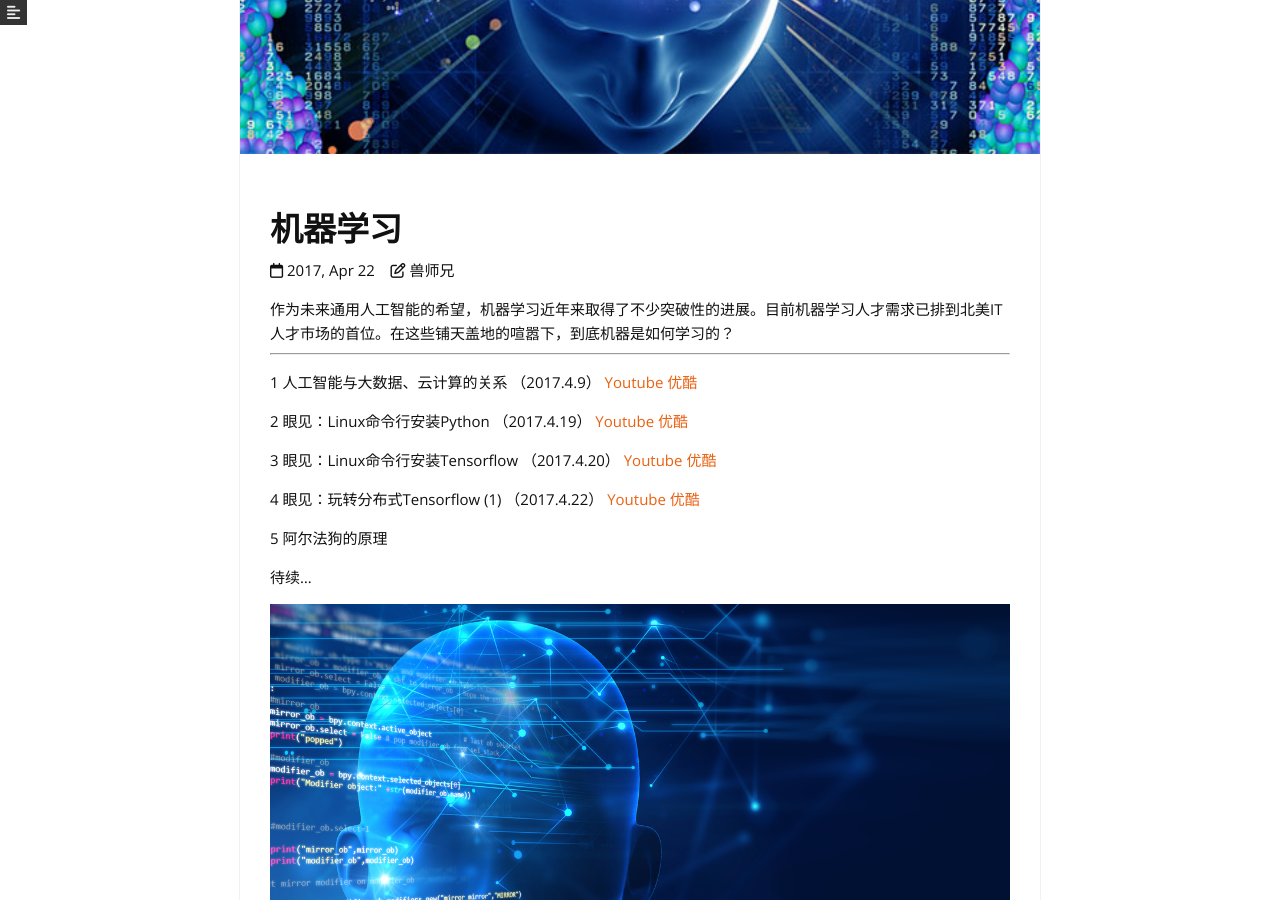
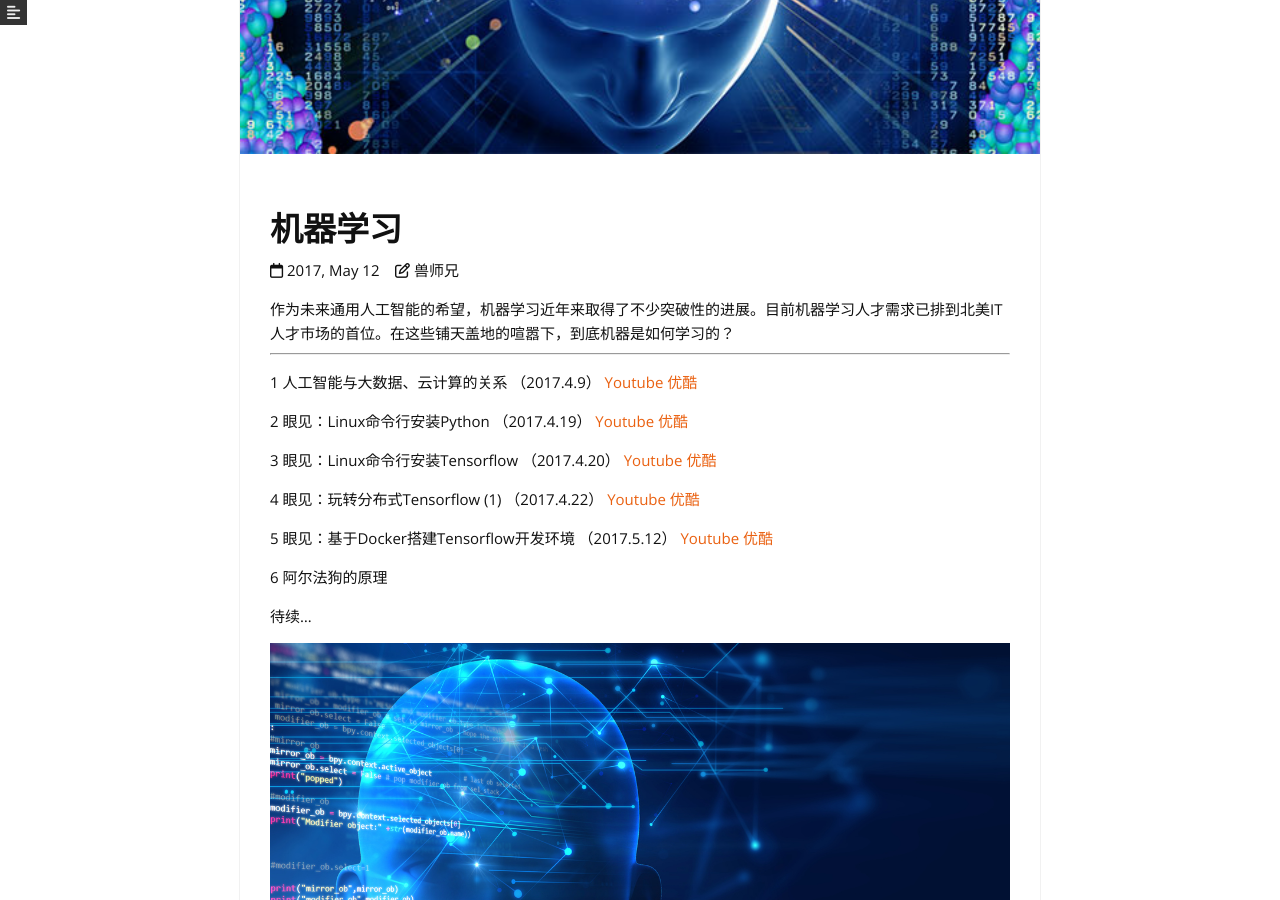
Before and after one commit to beastsenior/beastsenior.github.io, a Jekyll site: the page built from _posts/2017-03-31-machine-learning.md, in a window 1280 px wide and 900 px high, scrolled down 519 px. Built offline with Jekyll 4.4.1, drawn with Linux system fonts in a browser that asks for light colours; nearby versions of some CDN libraries.

```diff
--- a/_posts/2017-03-31-machine-learning.md
+++ b/_posts/2017-03-31-machine-learning.md
@@ -2,7 +2,7 @@
 layout: post
 title:  "机器学习"
 description: 智人时代快结束了，一起来撒把土
-date:   2017-04-22 22:10:47 +0530
+date:   2017-05-12 22:10:47 +0530
 img: ml1.jpg
 color: 7E57C2
 author: 兽师兄
@@ -27,7 +27,12 @@ author: 兽师兄
 [Youtube](https://youtu.be/HX2Dgr9jxSY){: target="_blank"}
 [优酷](http://v.youku.com/v_show/id_XMjcyMjc1MTQ4MA==){: target="_blank"}
 
-5 阿尔法狗的原理
+5 眼见：基于Docker搭建Tensorflow开发环境 （2017.5.12）
+[Youtube](https://youtu.be/sB07YOwW0SY){: target="_blank"}
+[优酷](){: target="_blank"}
+
+
+6 阿尔法狗的原理
 
 待续...
 
```
